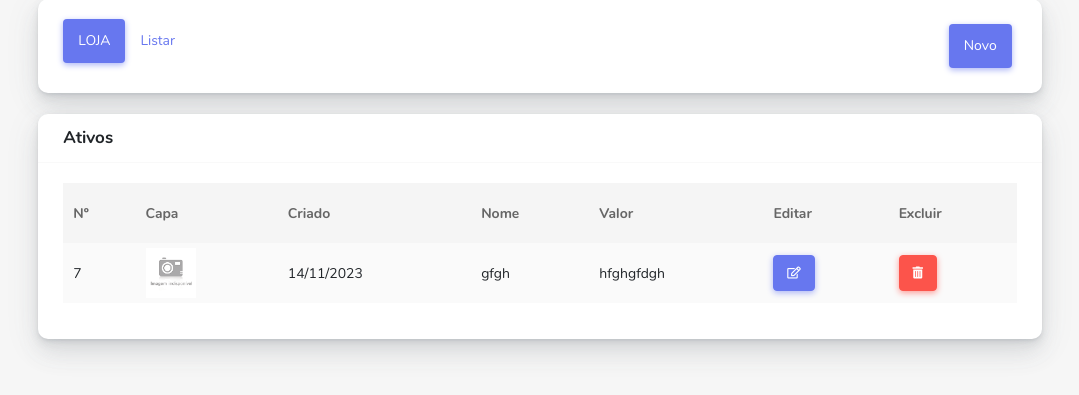
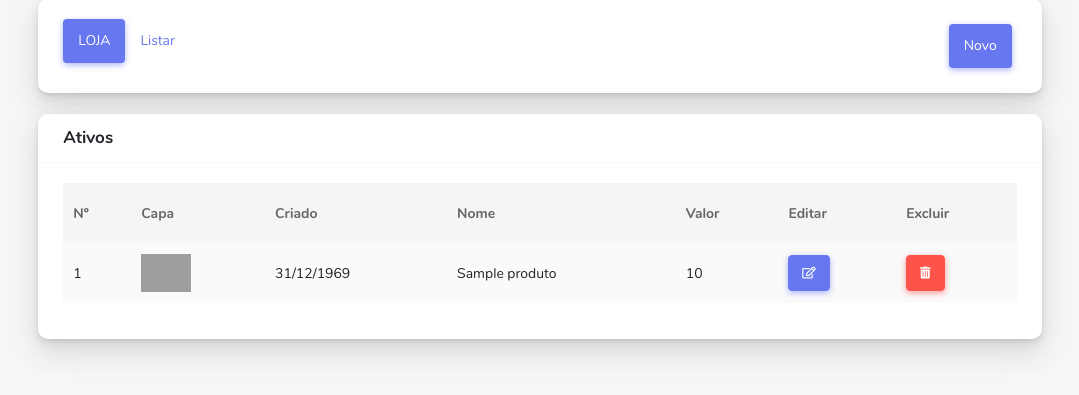
Before and after one commit to mainblissey24/Sebo, a PHP site: page /sebo_de_mangas/painel/index.php in a window 1280 px wide. Shown: the part 134-529 px from the top of the page, without its empty margins (100-1179 px from the left). Run offline with PHP 8.4, Linux system fonts and the light colour scheme; tables that the repository leaves empty or names only in its code hold one stand-in row (values such as "Sample post"); some libraries are stand-ins or nearby versions; grey boxes are pictures that could not be loaded.

Commit message:
resolvi erro e criacao do index

```diff
--- a/cart/assets/css/index.css
+++ b/cart/assets/css/index.css
@@ -11,6 +11,7 @@ body {
     align-items: center;
     justify-content: center;
     flex-direction: column;
+    background-color: black;
 }
 
 .header {
--- a/cart/painel/index.php
+++ b/cart/painel/index.php
@@ -61,14 +61,21 @@ require('../sheep_core/config.php');
                           </tr>
                         </thead>
                         <tbody>
+                            <?php
+                            $ler = new Ler();
+                            $ler->Leitura('produtos', "ORDER BY  data DESC");
+                            if($ler->getResultado()){
+                              foreach($ler->getResultado() as $produto){
+                                $produto = (object) $produto;
 
+                            ?>
 
                           <tr>
-                            <td>7</td>
-                            <td><img src="assets/img/sem-imagem.png" alt="" style="width:50px;"></td>
-                            <td><?= date('d/m/Y') ?></td>
-                            <td> gfgh</td>
-                            <td> hfghgfdgh</td>
+                            <td><?=$produto->id?></td>
+                            <td><img src="<?=HOME?>/uploads/<?=$produto->capa?>" alt="" style="width:50px;"></td>
+                            <td><?= date('d/m/Y', strtotime($produto->data)) ?></td>
+                            <td><?=$produto->nome?></td>
+                            <td><?=$produto->valor?></td>
 
                             <td><a href="" class="btn btn-icon btn-primary"><i class="far fa-edit"></i></a></td>
                             <td>
@@ -79,8 +86,10 @@ require('../sheep_core/config.php');
                                  </form>
                             </td>
                           </tr>
-
-
+                          <?php
+                              }
+                            }
+                            ?>
                         </tbody>
                       </table>
                     </div>
--- a/cart/sheep_core/config.php
+++ b/cart/sheep_core/config.php
@@ -50,7 +50,7 @@
 define('SHEEP_HOST','localhost');
 define('SHEEP_USER','root');
 define('SHEEP_SENHA','');
-define('SHEEP_BD','loja');
+define('SHEEP_BD','pi_sebo');
 
 
 
```
